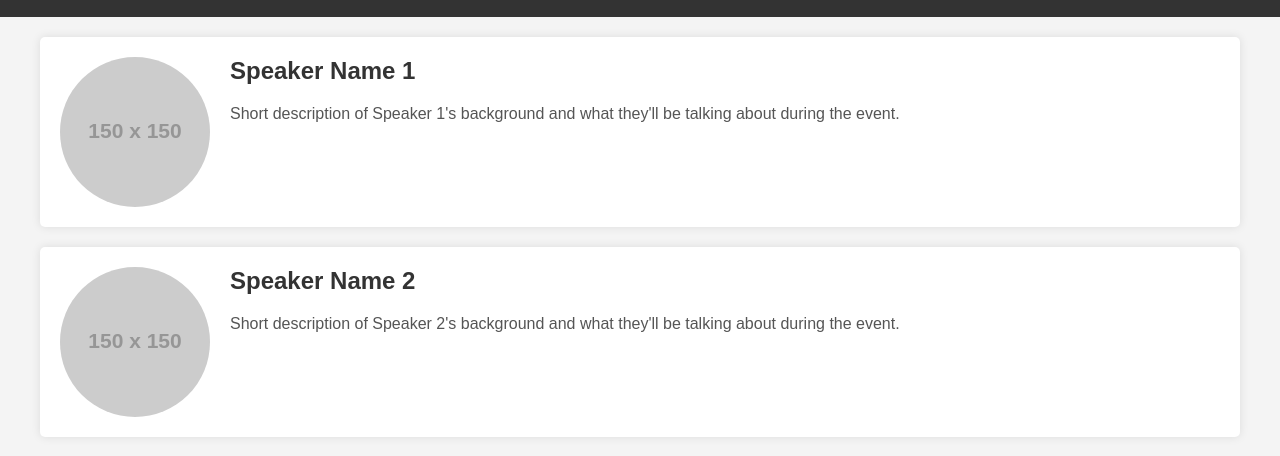
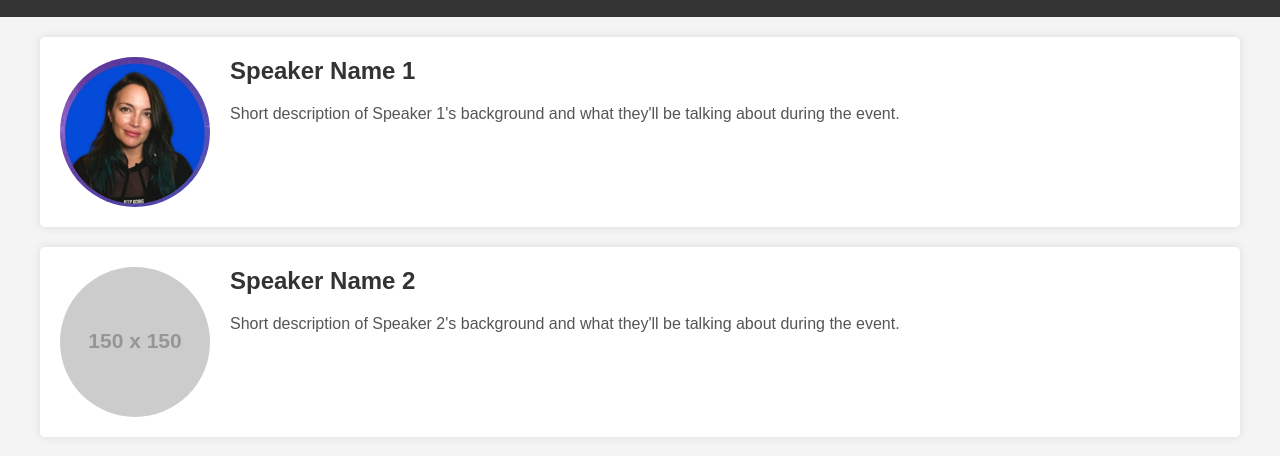
Before and after one commit to Hearquests/seo-for-paws, a plain HTML site: page speakers.html in a window 1280 px wide. Shown: the part 60-516 px from the top of the page. Drawn offline with Linux system fonts and the light colour scheme; placeholder pictures from the web are drawn by us.

Commit message:
Update speakers.html

```diff
--- a/speakers.html
+++ b/speakers.html
@@ -74,7 +74,7 @@
     <div class="container">
         <!-- Speaker 1 -->
         <div class="speaker">
-            <img src="https://via.placeholder.com/150" alt="Speaker 1">
+            <img src="bibi-raven.jpg" alt="Speaker 1">
             <div class="speaker-info">
                 <h2>Speaker Name 1</h2>
                 <p>Short description of Speaker 1's background and what they'll be talking about during the event.</p>
```
